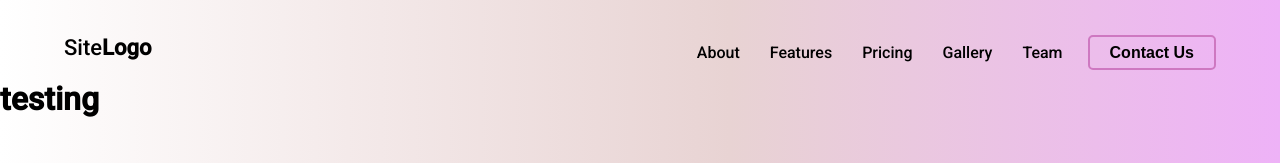
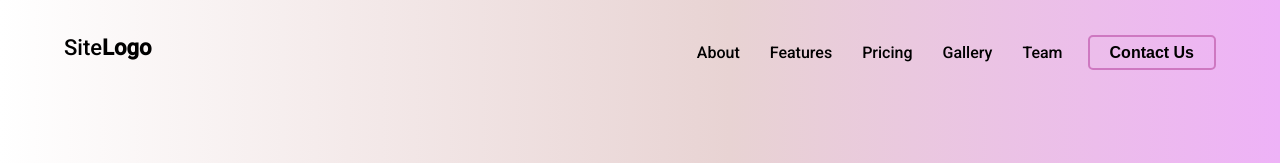
Before and after one commit to Ashar-1705/Web-and-App-SMIT, a plain HTML site: page Class Activity/index.html in a window 1280 px wide. Shown: the top 163 px of the page. Drawn offline with Linux system fonts and the light colour scheme.

Commit message:
Update index.html

```diff
--- a/Class Activity/index.html
+++ b/Class Activity/index.html
@@ -27,9 +27,6 @@
     </div>
   </nav>
 
-  <h1>
-    testing
-  </h1>
   <!-- responsive side navbar -->
   <div class="sideNav" id="sidenav">
     <a href="#" class="closeBtn" onclick="closeNav()"> &#10006;</a>
```
